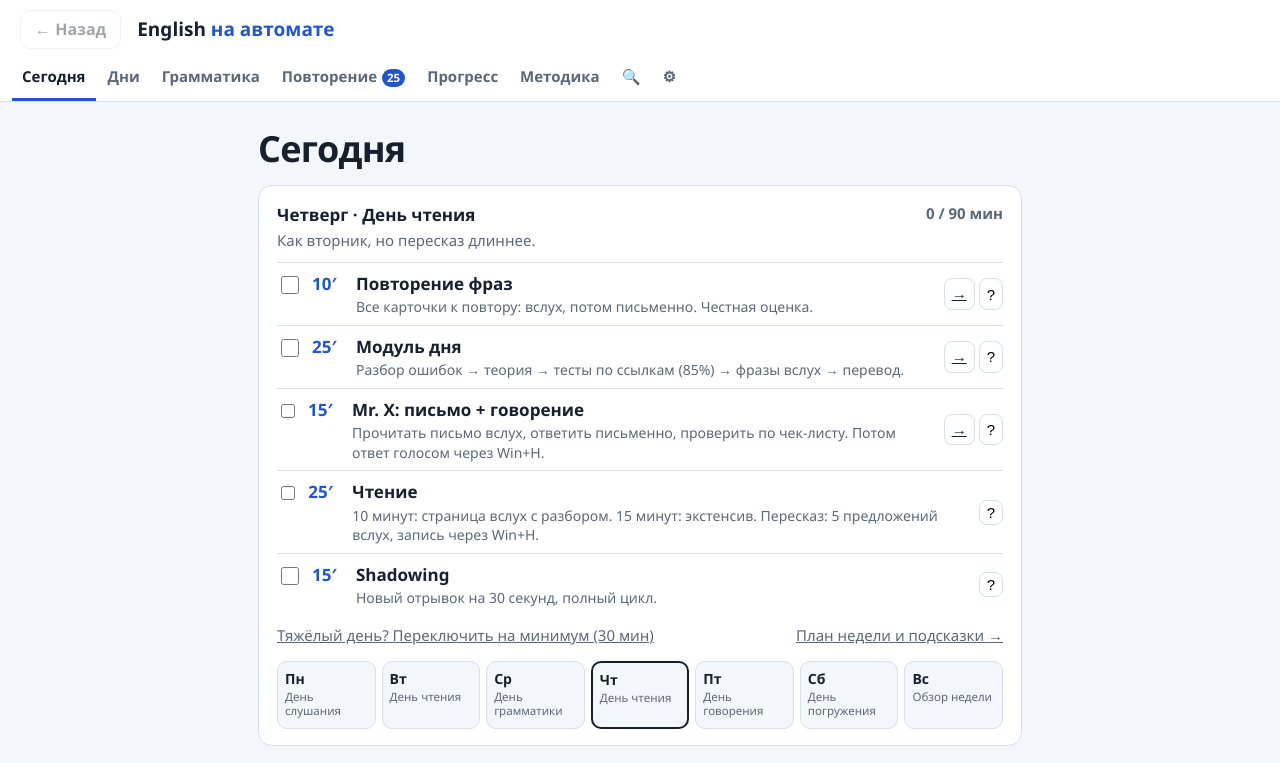
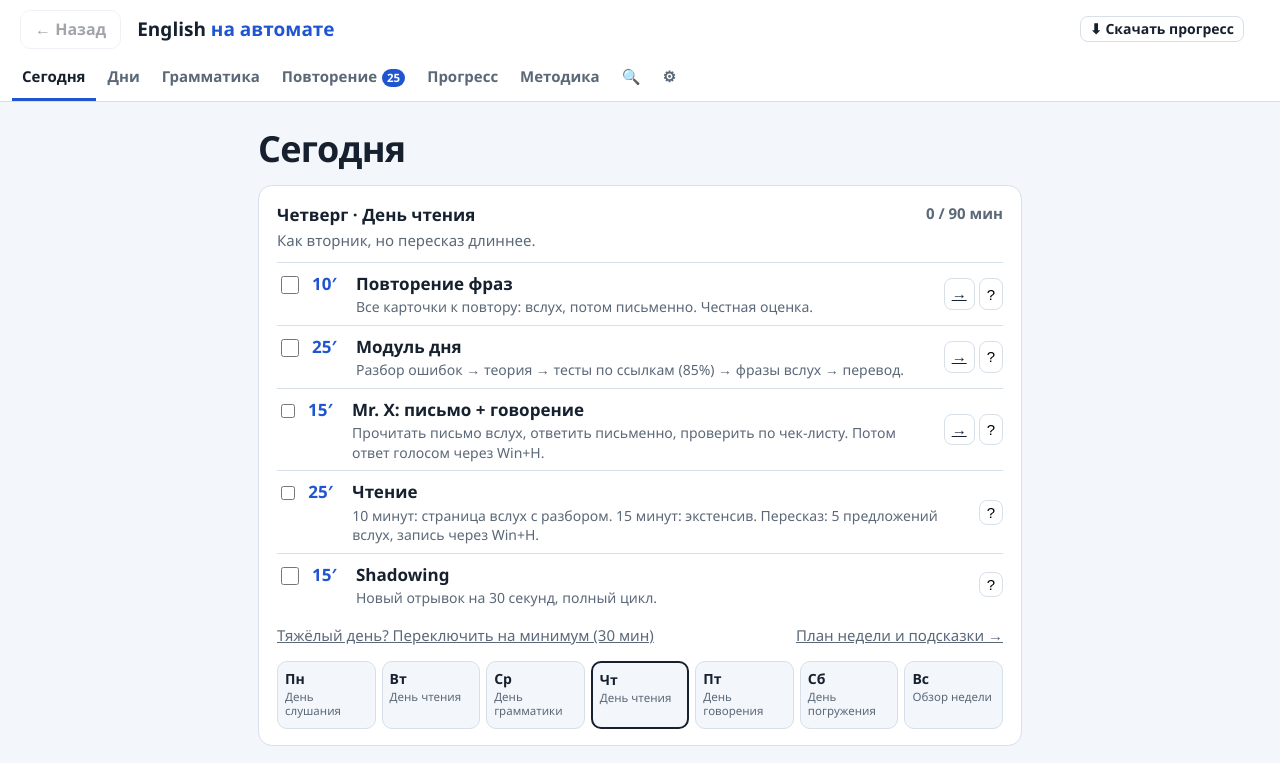
Before and after one commit to firstovempire/obsession-english, a website with bundled scripts: page index.html in a window 1280 px wide. Shown: the top 763 px of the page. Built offline with nearby package versions, Linux system fonts and the light colour scheme.

Commit message:
Кнопка «Скачать прогресс» в шапке на каждой странице
Co-Authored-By: Claude Opus 5.5 <noreply@anthropic.com>

```diff
--- a/engine/main.js
+++ b/engine/main.js
@@ -15,7 +15,7 @@ function todayPage() {
   const last = days.latest(), due = srs.dueList().length, errs = progress.activeErrors();
   const every = cloudUser() ? 30 : BACKUP_DAYS; // с облаком файл — запасной вариант, раз в месяц
   const stale = hasData() && Date.now() - (S.backupAt || S.created || Date.now()) > every * DAY; // первые дни не напоминаем
-  show(`${stale ? `<div class="trap warn"><b>Сделай бэкап прогресса.</b> ${S.backupAt ? 'Последний был ' + plural(Math.floor((Date.now() - S.backupAt) / DAY), 'день', 'дня', 'дней') + ' назад.' : 'Ты ещё ни разу его не делал.'} ${cloudUser() ? 'Облако сохраняет прогресс, файл — запасная копия.' : 'Прогресс хранится только в этом браузере.'} <a href="#/settings">Сохранить в файл →</a></div>` : ''}
+  show(`${stale ? `<div class="trap warn"><b>Сделай бэкап прогресса.</b> ${S.backupAt ? 'Последний был ' + plural(Math.floor((Date.now() - S.backupAt) / DAY), 'день', 'дня', 'дней') + ' назад.' : 'Ты ещё ни разу его не делал.'} ${cloudUser() ? 'Облако сохраняет прогресс, файл — запасная копия.' : 'Прогресс хранится только в этом браузере.'} <a href="#/settings">Скачать прогресс →</a></div>` : ''}
   <h1>Сегодня</h1>${method.planWidget()}
   <div class="list">
   ${last ? `<a class="row" href="#/day/${last.id}"><span class="num">☀</span><span><b>${dayName(last.date)} · ${esc(last.title)}</b><small>${esc(last.focus)}</small></span>${days.badge(last.id)}</a>` : ''}
@@ -38,9 +38,9 @@ function settings() {
   <div class="rule">Запасная копия на случай, если что-то случится с облаком или аккаунтом. ${u ? 'Раз в месяц' : 'Раз в неделю'} сохраняй файл и клади его в папку <code>backups</code> проекта или в своё облако (Google Drive и т.п.).</div>
   <table class="ex"><tr><td>Последний бэкап</td><td><b>${S.backupAt ? new Date(S.backupAt).toLocaleString('ru-RU') : 'не было'}</b></td></tr>
   <tr><td>Ответов в тестах</td><td>${n(S.tests.q)}</td></tr><tr><td>Модулей дня начато</td><td>${n(S.days)}</td></tr><tr><td>Карточек</td><td>${n(S.srs)}</td></tr></table>
-  <div class="btns"><button class="btn" id="exp">Сохранить прогресс в файл</button><label class="btn alt" for="imp">Восстановить из файла</label><input type="file" id="imp" accept=".json,application/json" hidden></div>
+  <div class="btns"><button class="btn" id="exp">⬇ Скачать прогресс</button><label class="btn alt" for="imp">Восстановить из файла</label><input type="file" id="imp" accept=".json,application/json" hidden></div>
   <p class="mute" id="msg" aria-live="polite"></p>
-  <h2>Перенос на другое устройство</h2><p class="mute">На старом: «Сохранить в файл». Перекинь файл на новое устройство (телефон, другой ПК). На новом: открой сайт и нажми «Восстановить из файла». Восстановление заменяет весь прогресс на этом устройстве.</p>`, '');
+  <h2>Перенос на другое устройство</h2><p class="mute">На старом: «Скачать прогресс» (или ⬇ в шапке). Перекинь файл на новое устройство (телефон, другой ПК). На новом: открой сайт и нажми «Восстановить из файла». Восстановление заменяет весь прогресс на этом устройстве.</p>`, '');
   const cm = document.getElementById('cmsg'), b = id => document.getElementById(id);
   if (b('cin')) b('cin').onclick = () => { cm.textContent = 'Открываю окно входа Google…'; cloudLogin().then(() => settings()).catch(e => { cm.textContent = 'Вход не удался: ' + (e.code || e.message); }); };
   if (b('csync')) b('csync').onclick = () => { cm.textContent = 'Синхронизирую…'; cloudSyncNow().then(() => { cm.textContent = 'Готово.'; }); };
@@ -74,7 +74,9 @@ function nav(path) {
   route(/^([\w-]+)(\/.*)?$/, (id, rest) => { if (CAT.grammar.some(t => t.id === id && t.ready)) location.replace('#/g/' + id + (rest || '')); else location.replace('#/'); });
   setNavHook(nav);
   // значок облака в шапке
-  const ci = document.createElement('a'); ci.id = 'cloud'; ci.href = '#/settings'; document.querySelector('.bar1').appendChild(ci);
+  const dl = document.createElement('button'); dl.className = 'dlbtn'; dl.innerHTML = '⬇<span> Скачать прогресс</span>'; dl.title = 'Скачать прогресс в файл'; dl.setAttribute('aria-label', 'Скачать прогресс в файл');
+  dl.onclick = () => { exportState(); dl.innerHTML = '✓<span> Скачано</span>'; setTimeout(() => dl.innerHTML = '⬇<span> Скачать прогресс</span>', 1500); };
+  const ci = document.createElement('a'); ci.id = 'cloud'; ci.href = '#/settings'; document.querySelector('.bar1').append(dl, ci);
   const paint = s => { ci.textContent = { ok: '☁', saving: '⟳', offline: '⚠', error: '⚠', signedout: '☁?' }[s] || ''; ci.title = STATUS[s] || ''; ci.className = 'cloud ' + s; };
   onCloud(s => { paint(s); if (location.hash === '#/settings' && !document.activeElement.matches('input,textarea')) settings(); });
   cloudStart(() => { if (!document.activeElement.matches('input,textarea')) render(); });
--- a/engine/style.css
+++ b/engine/style.css
@@ -138,3 +138,6 @@ label.btn{display:inline-block}
 @media(max-width:520px){.top{padding:8px 12px 0}.nav a{padding:8px 8px 10px;font-size:14px}}
 .bar1 .cloud{margin-left:auto;text-decoration:none;font-size:18px;line-height:1;padding:4px 8px;border-radius:8px;border:1px solid var(--line);color:var(--ok)}
 .bar1 .cloud:empty{display:none}.bar1 .cloud.saving{color:var(--a)}.bar1 .cloud.offline,.bar1 .cloud.error,.bar1 .cloud.signedout{color:var(--bad)}
+.bar1 .dlbtn{margin-left:auto;font:inherit;font-size:14px;font-weight:600;line-height:1;padding:5px 9px;border-radius:8px;border:1px solid var(--line);background:transparent;color:var(--ink);cursor:pointer}
+.bar1 .dlbtn:hover{border-color:var(--ink)}.bar1 .dlbtn+.cloud{margin-left:0}
+@media(max-width:520px){.bar1 .dlbtn span{display:none}}
```
